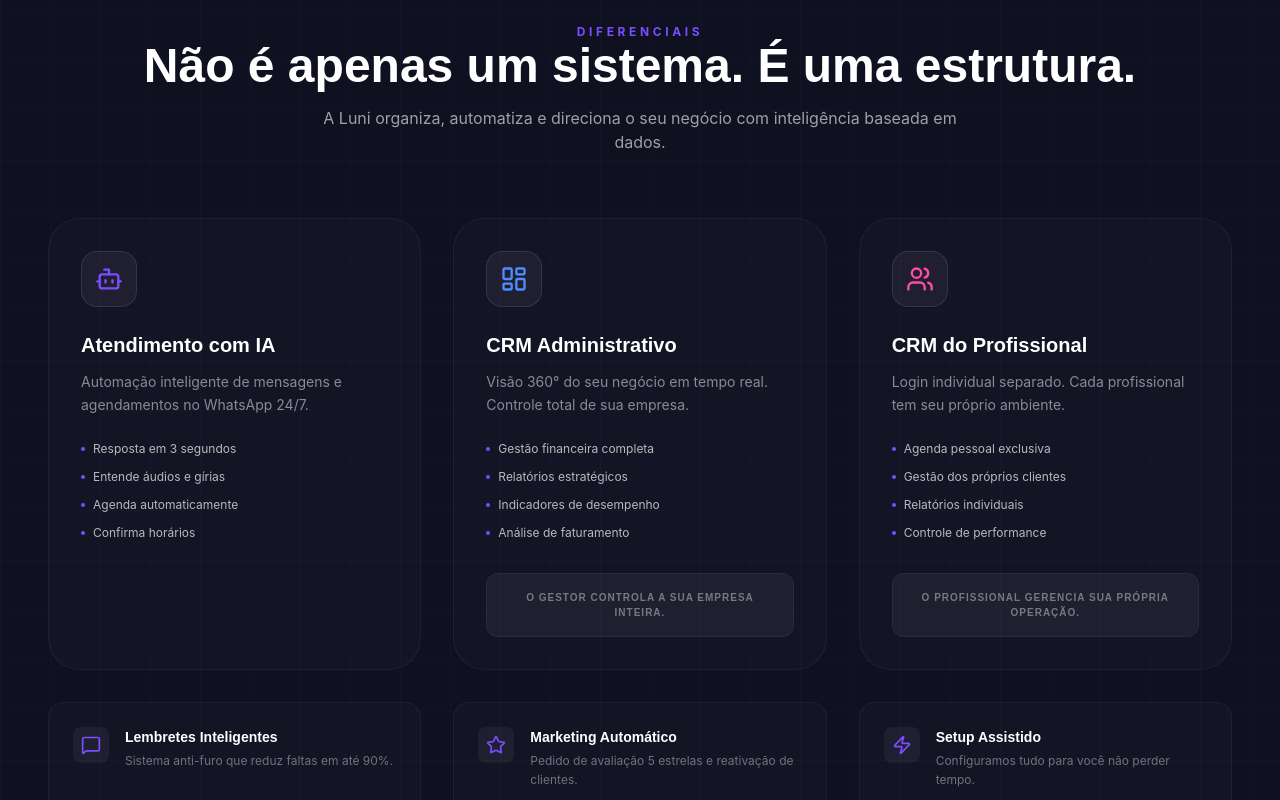
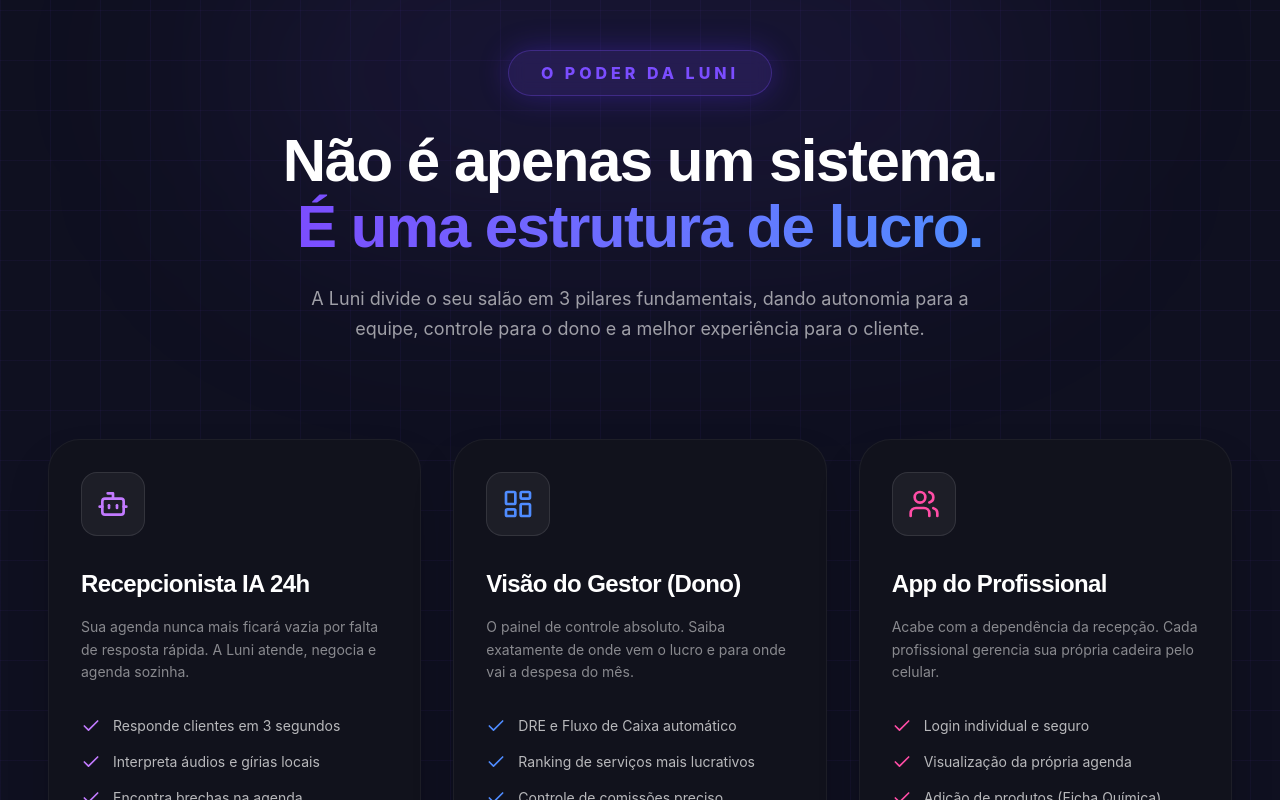
Before and after one commit to Carlos85Carvalho/luni-site, a React (Vite) app: page / in a window 1280 px wide. Shown: the part 1440-2240 px from the top of the page. Built offline with nearby package versions, Linux system fonts and the light colour scheme.

Commit message:
Planos ajuste

```diff
--- a/src/DifferenceSection.jsx
+++ b/src/DifferenceSection.jsx
@@ -1,90 +1,129 @@
 import React from 'react';
-import { motion } from 'framer-motion'; // Usando framer-motion para evitar erros de importação
-import { Bot, Users, LayoutDashboard, MessageSquare, Star, Zap } from 'lucide-react';
+import { motion } from 'framer-motion';
+import { Bot, Users, LayoutDashboard, MessageSquare, Star, Zap, Check } from 'lucide-react';
 
 export default function DifferenceSection() {
   return (
-    <section id="diferenciais" className="py-24 px-6 md:px-12 max-w-7xl mx-auto">
-      <div className="text-center mb-16 space-y-4">
-        <span className="text-primary-brand font-bold text-xs tracking-[0.3em] uppercase">Diferenciais</span>
-        <h2 className="text-3xl md:text-5xl font-bold font-sora text-white">Não é apenas um sistema. É uma estrutura.</h2>
-        <p className="text-white/60 max-w-2xl mx-auto font-inter">A Luni organiza, automatiza e direciona o seu negócio com inteligência baseada em dados.</p>
+    <section id="diferenciais" className="py-32 px-6 md:px-12 max-w-7xl mx-auto relative">
+
+      {/* Brilho de fundo sutil para dar um ar premium e tecnológico */}
+      <div className="absolute top-0 left-1/2 -translate-x-1/2 w-[800px] h-[300px] bg-primary-brand/10 blur-[120px] pointer-events-none rounded-full" />
+
+      {/* Título e Cabeçalho reformulados para MAIOR IMPACTO */}
+      <div className="text-center mb-24 relative z-10 flex flex-col items-center">
+
+        {/* 🚀 TAG "O PODER DA LUNI" AUMENTADA E MAIS DESTACADA */}
+        <span className="inline-block py-2 px-6 md:py-2.5 md:px-8 rounded-full bg-primary-brand/15 border border-primary-brand/30 text-primary-brand font-extrabold text-sm md:text-base tracking-[0.25em] uppercase mb-8 shadow-[0_0_30px_rgba(91,46,255,0.3)] backdrop-blur-sm">
+          O Poder da Luni
+        </span>
+
+        <h2 className="text-4xl md:text-6xl font-black font-sora text-white mb-6 tracking-tight leading-[1.1]">
+          Não é apenas um sistema.<br />
+          <span className="text-transparent bg-clip-text bg-gradient-to-r from-primary-brand to-tech-blue">É uma estrutura de lucro.</span>
+        </h2>
+        <p className="text-white/60 text-lg max-w-2xl mx-auto font-inter leading-relaxed">
+          A Luni divide o seu salão em 3 pilares fundamentais, dando autonomia para a equipe, controle para o dono e a melhor experiência para o cliente.
+        </p>
       </div>
 
-      <div className="grid grid-cols-1 lg:grid-cols-3 gap-8">
-        {/* Atendimento IA */}
+      <div className="grid grid-cols-1 lg:grid-cols-3 gap-8 relative z-10">
+
+        {/* Pilar 1: A IA */}
         <FeatureCard
-          icon={<Bot className="text-primary-brand" />}
-          title="Atendimento com IA"
-          description="Automação inteligente de mensagens e agendamentos no WhatsApp 24/7."
-          list={["Resposta em 3 segundos", "Entende áudios e gírias", "Agenda automaticamente", "Confirma horários"]}
+          icon={<Bot />}
+          title="Recepcionista IA 24h"
+          description="Sua agenda nunca mais ficará vazia por falta de resposta rápida. A Luni atende, negocia e agenda sozinha."
+          list={["Responde clientes em 3 segundos", "Interpreta áudios e gírias locais", "Encontra brechas na agenda", "Confirmação automática de presença"]}
+          highlight="Sua recepção no piloto automático."
+          colorTheme="from-purple-500 to-indigo-600"
+          shadowColor="shadow-purple-500/20"
+          iconColor="text-purple-400"
+          bgHover="hover:bg-purple-900/10"
+          borderColor="group-hover:border-purple-500/30"
         />
 
-        {/* CRM Administrativo */}
+        {/* Pilar 2: O Gestor */}
         <FeatureCard
-          icon={<LayoutDashboard className="text-tech-blue" />}
-          title="CRM Administrativo"
-          description="Visão 360° do seu negócio em tempo real. Controle total de sua empresa."
-          list={["Gestão financeira completa", "Relatórios estratégicos", "Indicadores de desempenho", "Análise de faturamento"]}
-          highlight="O gestor controla a sua empresa inteira."
+          icon={<LayoutDashboard />}
+          title="Visão do Gestor (Dono)"
+          description="O painel de controle absoluto. Saiba exatamente de onde vem o lucro e para onde vai a despesa do mês."
+          list={["DRE e Fluxo de Caixa automático", "Ranking de serviços mais lucrativos", "Controle de comissões preciso", "Métricas de retenção de clientes"]}
+          highlight="O gestor com controle total."
+          colorTheme="from-tech-blue to-cyan-400"
+          shadowColor="shadow-tech-blue/20"
+          iconColor="text-tech-blue"
+          bgHover="hover:bg-tech-blue/10"
+          borderColor="group-hover:border-tech-blue/30"
         />
 
-        {/* CRM Profissional */}
+        {/* Pilar 3: O Profissional */}
         <FeatureCard
-          icon={<Users className="text-highlight-pink" />} // Usando a cor highlight-pink do Figma
-          title="CRM do Profissional"
-          description="Login individual separado. Cada profissional tem seu próprio ambiente."
-          list={["Agenda pessoal exclusiva", "Gestão dos próprios clientes", "Relatórios individuais", "Controle de performance"]}
-          highlight="O profissional gerencia sua própria operação."
+          icon={<Users />}
+          title="App do Profissional"
+          description="Acabe com a dependência da recepção. Cada profissional gerencia sua própria cadeira pelo celular."
+          list={["Login individual e seguro", "Visualização da própria agenda", "Adição de produtos (Ficha Química)", "Acompanhamento de metas diárias"]}
+          highlight="Autonomia para sua equipe."
+          colorTheme="from-highlight-pink to-rose-500"
+          shadowColor="shadow-highlight-pink/20"
+          iconColor="text-highlight-pink"
+          bgHover="hover:bg-highlight-pink/10"
+          borderColor="group-hover:border-highlight-pink/30"
         />
       </div>
 
-      {/* Secondary Features Grid */}
-      <div className="grid grid-cols-1 md:grid-cols-3 gap-8 mt-8">
+      {/* Automações Secundárias (Tijolinhos de baixo) */}
+      <div className="grid grid-cols-1 md:grid-cols-3 gap-6 mt-12 relative z-10">
         <SmallFeature
-          icon={<MessageSquare className="w-5 h-5" />}
+          icon={<MessageSquare />}
           title="Lembretes Inteligentes"
-          desc="Sistema anti-furo que reduz faltas em até 90%."
+          desc="Sistema anti-furo automático via WhatsApp que reduz as faltas em até 90%."
         />
         <SmallFeature
-          icon={<Star className="w-5 h-5" />}
-          title="Marketing Automático"
-          desc="Pedido de avaliação 5 estrelas e reativação de clientes."
+          icon={<Star />}
+          title="Marketing de Avaliações"
+          desc="A IA pede avaliações 5 estrelas no Google automaticamente após o atendimento."
         />
         <SmallFeature
-          icon={<Zap className="w-5 h-5" />}
-          title="Setup Assistido"
-          desc="Configuramos tudo para você não perder tempo."
+          icon={<Zap />}
+          title="Implantação Assistida"
+          desc="Nós configuramos o robô e os serviços para você. Seu único trabalho é usar."
         />
       </div>
     </section>
   );
 }
 
-function FeatureCard({ icon, title, description, list, highlight }) {
+// 🎨 COMPONENTE DO CARD PRINCIPAL REFORMULADO
+function FeatureCard({ icon, title, description, list, highlight, colorTheme, shadowColor, iconColor, bgHover, borderColor }) {
   return (
     <motion.div
-      whileHover={{ y: -5 }}
-      className="bg-white/[0.02] border border-white/5 p-8 rounded-[32px] flex flex-col h-full relative group overflow-hidden"
+      whileHover={{ y: -8 }}
+      className={`bg-[#11121c] border border-white/5 p-8 rounded-[32px] flex flex-col h-full relative group overflow-hidden transition-all duration-500 ${bgHover} ${borderColor} shadow-2xl hover:${shadowColor}`}
     >
-      <div className="absolute inset-0 bg-gradient-to-b from-white/[0.02] to-transparent opacity-0 group-hover:opacity-100 transition-opacity" />
-      <div className="w-14 h-14 rounded-2xl bg-white/5 flex items-center justify-center mb-6 border border-white/10 group-hover:border-primary-brand/30 transition-colors">
-        {React.cloneElement(icon, { size: 28 })}
+      {/* Linha Gradiente no Topo que aparece no Hover */}
+      <div className={`absolute top-0 left-0 w-full h-1.5 bg-gradient-to-r ${colorTheme} opacity-0 group-hover:opacity-100 transition-opacity duration-300`} />
+
+      {/* Luz difusa de fundo que acende no Hover */}
+      <div className={`absolute -top-24 -right-24 w-64 h-64 bg-gradient-to-br ${colorTheme} opacity-0 group-hover:opacity-10 blur-[90px] transition-opacity duration-700 rounded-full`} />
+
+      <div className={`w-16 h-16 rounded-2xl bg-white/5 flex items-center justify-center mb-8 border border-white/10 group-hover:bg-white/10 transition-colors relative z-10 ${iconColor}`}>
+        {React.cloneElement(icon, { size: 32 })}
       </div>
-      <h3 className="text-xl font-bold font-sora mb-3 text-white">{title}</h3>
-      <p className="text-white/50 text-sm leading-relaxed mb-6 font-inter">{description}</p>
 
-      <ul className="space-y-3 mb-8 flex-grow">
+      <h3 className="text-2xl font-black font-sora mb-4 text-white relative z-10 tracking-tight">{title}</h3>
+      <p className="text-white/50 text-sm leading-relaxed mb-8 font-inter relative z-10">{description}</p>
+
+      <ul className="space-y-4 mb-10 flex-grow relative z-10">
         {list.map((item, i) => (
-          <li key={i} className="text-xs text-white/70 flex items-center gap-2 font-inter">
-            <div className="w-1 h-1 rounded-full bg-primary-brand" />
-            {item}
+          <li key={i} className="text-sm text-white/70 flex items-start gap-3 font-inter">
+            <Check className={`w-5 h-5 shrink-0 ${iconColor}`} />
+            <span>{item}</span>
           </li>
         ))}
       </ul>
 
       {highlight && (
-        <div className="mt-auto p-4 rounded-xl bg-white/5 border border-white/5 text-[10px] font-bold text-white/40 uppercase tracking-widest text-center font-sora">
+        <div className={`mt-auto p-4 rounded-2xl bg-white/5 border border-white/5 text-xs font-bold uppercase tracking-widest text-center font-sora transition-colors group-hover:bg-white/10 ${iconColor}`}>
           {highlight}
         </div>
       )}
@@ -92,13 +131,16 @@
   );
 }
 
+// 🎨 COMPONENTE DO CARD PEQUENO REFORMULADO
 function SmallFeature({ icon, title, desc }) {
   return (
-    <div className="p-6 rounded-2xl bg-white/[0.02] border border-white/5 flex items-start gap-4 hover:border-white/10 transition-colors group">
-      <div className="p-2 rounded-lg bg-white/5 text-primary-brand group-hover:bg-primary-brand/10 transition-colors">{icon}</div>
+    <div className="p-6 rounded-3xl bg-[#11121c] border border-white/5 flex items-start gap-5 hover:border-white/10 hover:bg-white/[0.03] transition-colors group">
+      <div className="p-3 rounded-xl bg-white/5 text-white/60 group-hover:text-growth-green group-hover:bg-growth-green/10 transition-colors shrink-0">
+        {React.cloneElement(icon, { size: 24 })}
+      </div>
       <div>
-        <h4 className="font-bold text-sm mb-1 text-white font-sora">{title}</h4>
-        <p className="text-xs text-white/40 leading-relaxed font-inter">{desc}</p>
+        <h4 className="font-bold text-base mb-2 text-white font-sora">{title}</h4>
+        <p className="text-sm text-white/40 leading-relaxed font-inter">{desc}</p>
       </div>
     </div>
   );
--- a/src/PricingSection.jsx
+++ b/src/PricingSection.jsx
@@ -1,55 +1,54 @@
 import React, { useState } from 'react';
 import { motion } from 'framer-motion';
-import { Check } from 'lucide-react';
+import { Check, Sparkles } from 'lucide-react';
 import Button from './Button';
-import CheckoutForm from './CheckoutForm'; // <--- IMPORTANTE: Importamos o formulário aqui
+import CheckoutForm from './CheckoutForm';
 
 const plans = [
   {
-    name: "Starter",
-    price: "R$ 299",
-    setup: "Setup único: R$ 900",
+    name: "Studio",
+    price: "R$ 349,90",
+    description: "Até 3 agendas",
+    setupInfo: "Taxa de implantação igual a 1 mensalidade",
     features: [
       "Atendimento com IA",
-      "1 Agenda Profissional",
       "CRM Administrativo",
       "CRM do Profissional",
-      "Relatórios básicos",
+      "Relatórios financeiros",
+      "Lembretes automáticos",
       "Consultoria estratégica mensal",
       "Implantação assistida"
     ],
     highlight: false
   },
   {
-    name: "Business",
-    price: "R$ 597",
-    setup: "Setup único: R$ 1.200",
+    name: "Salão PRO",
+    price: "R$ 597,90",
+    description: "4 a 9 agendas",
+    setupInfo: "Taxa de implantação igual a 1 mensalidade",
     isPopular: true,
     features: [
       "Atendimento com IA",
-      "Até 4 Agendas",
       "CRM Administrativo",
       "CRM do Profissional",
-      "Relatórios avançados",
+      "Relatórios financeiros",
       "Lembretes automáticos",
-      "Marketing de aniversário",
       "Consultoria estratégica mensal",
       "Implantação assistida"
     ],
     highlight: true
   },
   {
-    name: "Elite",
-    price: "R$ 899",
-    setup: "Setup único: R$ 1.499",
+    name: "Alta Performance",
+    price: "R$ 799,99",
+    description: "10 a 15 agendas",
+    setupInfo: "Taxa de implantação igual a 1 mensalidade",
     features: [
       "Atendimento com IA",
-      "Até 9 Agendas",
       "CRM Administrativo",
       "CRM do Profissional",
-      "Suporte prioritário",
-      "Gestão de equipe avançada",
-      "API para integrações",
+      "Relatórios financeiros",
+      "Lembretes automáticos",
       "Consultoria estratégica mensal",
       "Implantação assistida"
     ],
@@ -58,16 +57,11 @@
 ];
 
 export default function PricingSection() {
-  // ESTADO: Controla qual plano foi clicado. Se for null, o formulário está fechado.
   const [selectedPlan, setSelectedPlan] = useState(null);
 
   return (
-    <section id="planos" className="py-24 px-6 md:px-12 max-w-7xl mx-auto relative">
+    <section id="planos" className="pt-20 pb-24 px-6 md:px-12 max-w-7xl mx-auto relative">
 
-      {/* LÓGICA DO MODAL:
-          Se houver um plano selecionado (selectedPlan não é null),
-          mostra o componente CheckoutForm por cima de tudo.
-      */}
       {selectedPlan && (
         <CheckoutForm
           planoSelecionado={selectedPlan}
@@ -75,12 +69,16 @@
         />
       )}
 
-      <div className="text-center mb-16">
-        <h2 className="text-3xl md:text-5xl font-bold font-sora mb-6 text-white">
-          Escolha a estrutura ideal para o seu crescimento.
+      {/* 🚀 AQUI ESTÁ O NOVO TÍTULO COM ALTO IMPACTO B2B */}
+      <div className="text-center mb-20">
+        <h2 className="text-4xl md:text-6xl font-black font-sora mb-6 text-white tracking-tight leading-[1.1]">
+          O mesmo poder em todos os planos.<br className="hidden md:block" />
+          <span className="text-transparent bg-clip-text bg-gradient-to-r from-primary-brand to-tech-blue">
+            Invista conforme você cresce.
+          </span>
         </h2>
-        <p className="text-white/60">
-          Todos os planos incluem consultoria estratégica mensal e implantação assistida.
+        <p className="text-white/60 text-lg max-w-2xl mx-auto leading-relaxed font-inter">
+          Nós não bloqueamos recursos. Você leva a <strong className="text-white">Inteligência Artificial e a Gestão completa</strong> desde o primeiro dia. O que muda é apenas a quantidade de cadeiras (agendas) da sua operação.
         </p>
       </div>
 
@@ -98,23 +96,35 @@
               : 'bg-secondary-bg border-white/5'
             }`}
           >
-            {/* Tag de Mais Vendido */}
             {plan.isPopular && (
-              <span className="absolute -top-4 right-10 bg-gradient-to-r from-primary-brand to-tech-blue px-4 py-1 rounded-full text-xs font-bold uppercase tracking-widest text-white shadow-lg shadow-primary-brand/20">
-                Mais Vendido
+              <span className="absolute -top-4 right-10 bg-gradient-to-r from-primary-brand to-tech-blue px-4 py-1.5 rounded-full text-[10px] font-bold uppercase tracking-widest text-white shadow-lg shadow-primary-brand/20 flex items-center gap-1.5">
+                <Sparkles size={12} />
+                Mais Escolhido
               </span>
             )}
 
-            <div className="mb-8">
+            <div className="mb-6">
               <h3 className="text-xl font-bold font-sora text-white/60 uppercase tracking-widest mb-4">
                 {plan.name}
               </h3>
-              <div className="flex items-baseline gap-1">
+              <div className="flex items-baseline gap-1 mb-2">
                 <span className="text-4xl md:text-5xl font-bold font-sora text-transparent bg-clip-text bg-gradient-to-r from-primary-brand to-tech-blue">
                   {plan.price}
                 </span>
-                <span className="text-white/40">/mês</span>
+                <span className="text-white/40 font-medium">/mês</span>
               </div>
+              <div className="inline-block px-4 py-1.5 rounded-xl bg-white/5 text-white/80 text-sm font-medium border border-white/5">
+                {plan.description}
+              </div>
+            </div>
+
+            <div className="mb-8 p-4 rounded-2xl bg-growth-green/10 text-center border border-growth-green/20">
+              <p className="text-xs font-bold text-growth-green uppercase tracking-wider mb-1">
+                + Implantação Assistida
+              </p>
+              <p className="text-[11px] text-white/60">
+                {plan.setupInfo}
+              </p>
             </div>
 
             <ul className="space-y-4 mb-10 flex-grow">
@@ -128,24 +138,22 @@
               ))}
             </ul>
 
-            <div className="mb-6 p-4 rounded-2xl bg-white/5 text-center text-xs font-bold text-growth-green uppercase border border-growth-green/20">
-              {plan.setup}
-            </div>
-
-            {/* BOTÃO ATUALIZADO: Agora abre o formulário em vez do WhatsApp */}
             <Button
               variant={plan.highlight ? 'primary' : 'secondary'}
-              className="w-full py-5 text-lg font-bold"
+              className={`w-full py-5 text-base font-bold tracking-wide ${plan.highlight ? 'shadow-[0_0_30px_rgba(91,46,255,0.3)]' : ''}`}
               onClick={() => setSelectedPlan(plan.name)}
             >
-              ADQUIRIR AGORA
+              ADQUIRIR O {plan.name.toUpperCase()}
             </Button>
           </motion.div>
         ))}
       </div>
 
-      <p className="mt-12 text-center text-white/40 text-sm">
-        *Todos os planos incluem acompanhamento estratégico e implementação assistida.
+      <p className="mt-16 text-center text-white/40 text-sm">
+        Precisa de um plano personalizado para mais de 15 profissionais? <br className="md:hidden" />
+        <a href="https://wa.me/5522981242946" target="_blank" rel="noopener noreferrer" className="text-primary-brand hover:underline font-bold ml-1">
+          Fale com um consultor no WhatsApp.
+        </a>
       </p>
     </section>
   );
```
Also changed, not shown: src/CheckoutForm.jsx (+10 -5 lines).
